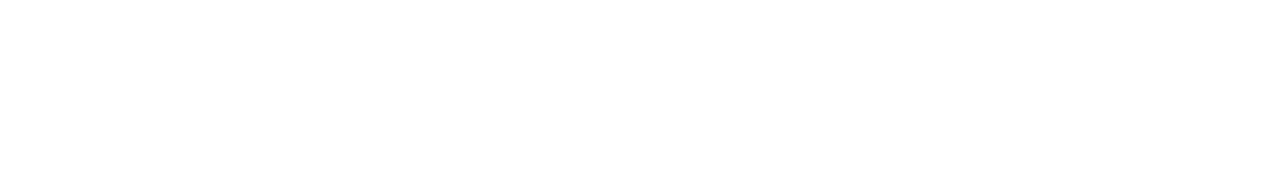
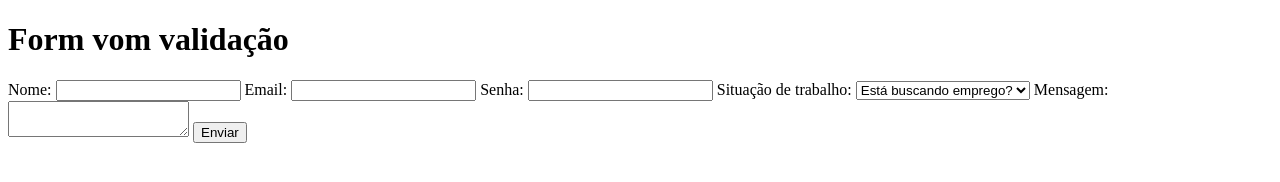
Before and after one commit to alvsgabriellk/formulario, a plain HTML site: page index.html in a window 1280 px wide. Drawn offline with Linux system fonts and the light colour scheme.

Commit message:
Criando o esqueleto do formulário

```diff
--- a/index.html
+++ b/index.html
@@ -3,9 +3,32 @@
 <head>
     <meta charset="UTF-8">
     <meta name="viewport" content="width=device-width, initial-scale=1.0">
-    <title></title>
+    <title>Formulário com validação</title>
+    <link rel="stylesheet" href="css/style.css">
+    <script src="js/scripts.js" defer></script>
 </head>
 <body>
+    <h1>Form vom validação</h1>
+    <form action="" id="form">
+        <label for="name">Nome:</label>
+        <input type="text" id="name">
 
+        <label for="email">Email:</label>
+        <input type="email" id="email">
+
+        <label for="password">Senha:</label>
+        <input type="password" id="password">
+
+        <label for="job">Situação de trabalho:</label>
+        <select name="job" id="job">
+            <option value="">Está buscando emprego?</option>
+            <option value="yes">Sim</option>
+            <option value="no">Não</option>
+        </select>
+        <label for="message">Mensagem:</label>
+        <textarea name="message" id="message"></textarea>
+
+        <button type="submit">Enviar</button>
+    </form>
 </body>
 </html>
```
